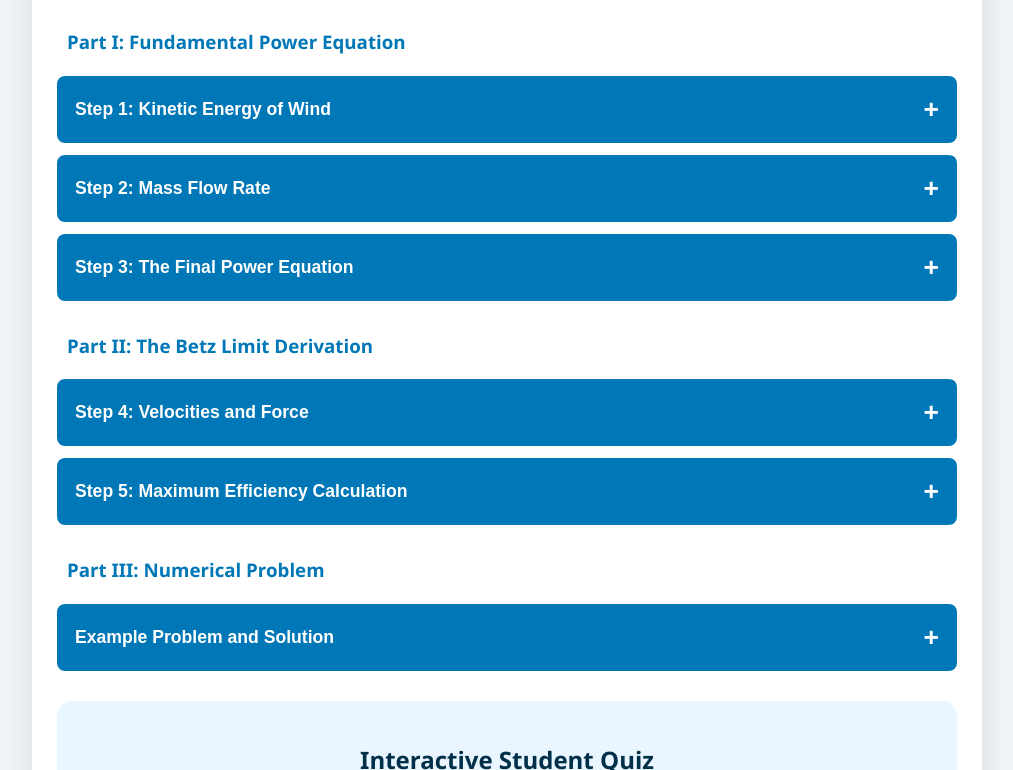
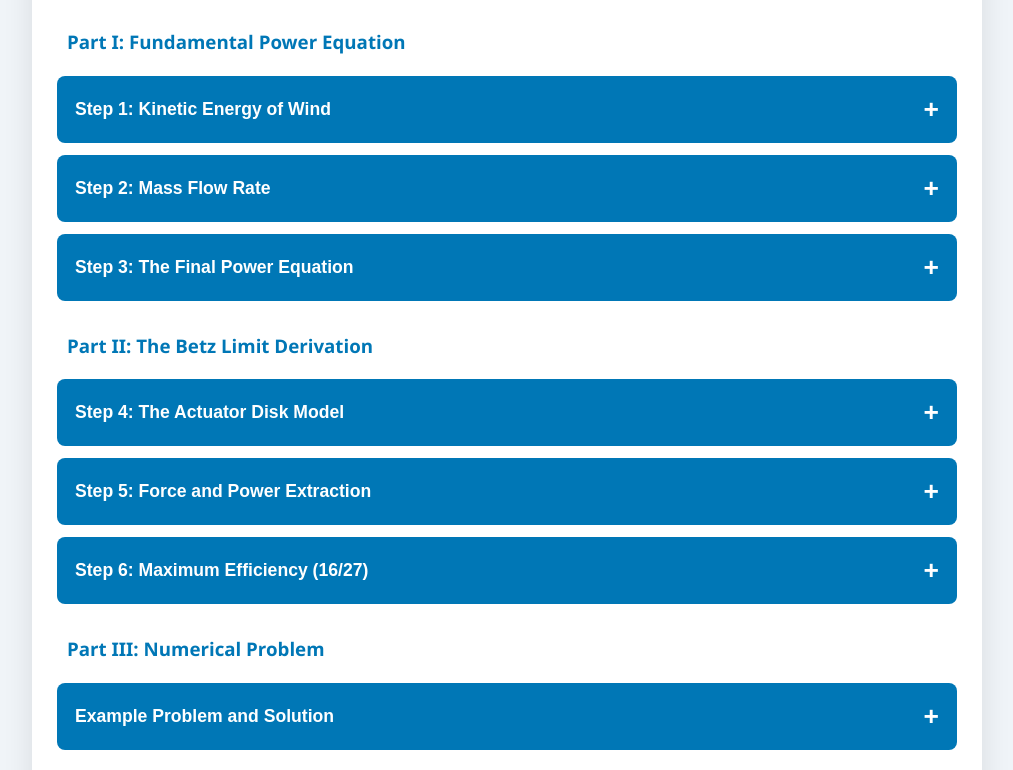
Before and after one commit to gnagarjuna-blip/Windpower-and-Betz-limit, a plain HTML site: page index.html in a window 1280 px wide. Shown: the part 164-934 px from the top of the page, without its empty margins (133-1146 px from the left). Drawn offline with Linux system fonts and the light colour scheme.

Commit message:
Update index.html

```diff
--- a/index.html
+++ b/index.html
@@ -176,20 +176,26 @@
 
     <h3 style="color: #0077b6; padding-left: 10px; margin-top: 30px;">Part II: The Betz Limit Derivation</h3>
 
-    <button class="accordion-btn">Step 4: Velocities and Force</button>
+    <button class="accordion-btn">Step 4: The Actuator Disk Model</button>
     <div class="panel">
-        <p>Using the Actuator Disk Model, let v<sub>1</sub> be upstream speed and v<sub>2</sub> be downstream speed. The speed at the rotor is the average:</p>
+        <p>To find the maximum power a turbine can extract, we look at the wind speed before (v<sub>1</sub>) and after (v<sub>2</sub>) the turbine. The speed at the rotor (v) is the average:</p>
         <div class="formula-box">v = (v<sub>1</sub> + v<sub>2</sub>) / 2</div>
 
-        <p>The Force (F) exerted by the wind is the change in momentum:</p>
-        <div class="formula-box">F = m · (v<sub>1</sub> − v<sub>2</sub>)</div>
     </div>
 
-    <button class="accordion-btn">Step 5: Maximum Efficiency Calculation</button>
+    <button class="accordion-btn">Step 5: Force and Power Extraction</button>
     <div class="panel">
-        <p>Power extracted is Force times velocity. To find the maximum, we use calculus to differentiate Power with respect to the speed ratio.</p>
-        <p>Maximum power occurs when <strong>v<sub>2</sub> = 1/3 v<sub>1</sub></strong>.</p>
-        <div class="formula-box">C<sub>p, max</sub> = 16 / 27 ≈ 59.3%</div>
+        <p>The Force (F) on the blades is the change in momentum over time:</p>
+        <div class="formula-box">F = m · (v<sub>1</sub> − v<sub>2</sub>)</div>
+        <p>Since Power (P) = Force · Velocity:</p>
+        <div class="formula-box">P = [ρ · A · (v<sub>1</sub> + v<sub>2</sub>) / 2] · (v<sub>1</sub> − v<sub>2</sub>) · [(v<sub>1</sub> + v<sub>2</sub>) / 2]</div>
+    </div>
+
+    <button class="accordion-btn">Step 6: Maximum Efficiency (16/27)</button>
+    <div class="panel">
+        <p>By differentiating the power equation, we find that maximum power is extracted when the downstream wind speed is 1/3 of the upstream speed (v<sub>2</sub> = 1/3 v<sub>1</sub>).</p>
+        <p>Plugging this back in gives the maximum theoretical Power Coefficient (C<sub>p</sub>):</p>
+        <div class="formula-box">C<sub>p</sub> = 16 / 27 ≈ 59.3%</div>
     </div>
 
     <h3 style="color: #0077b6; padding-left: 10px; margin-top: 30px;">Part III: Numerical Problem</h3>
```
